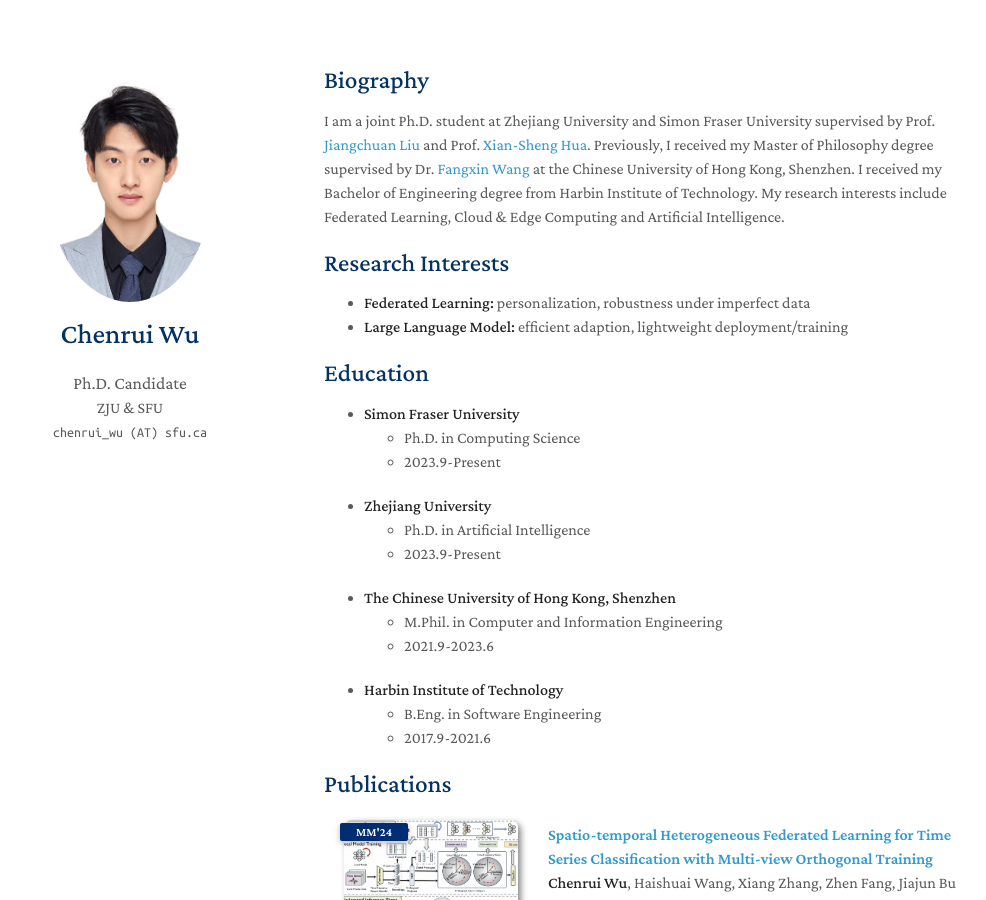
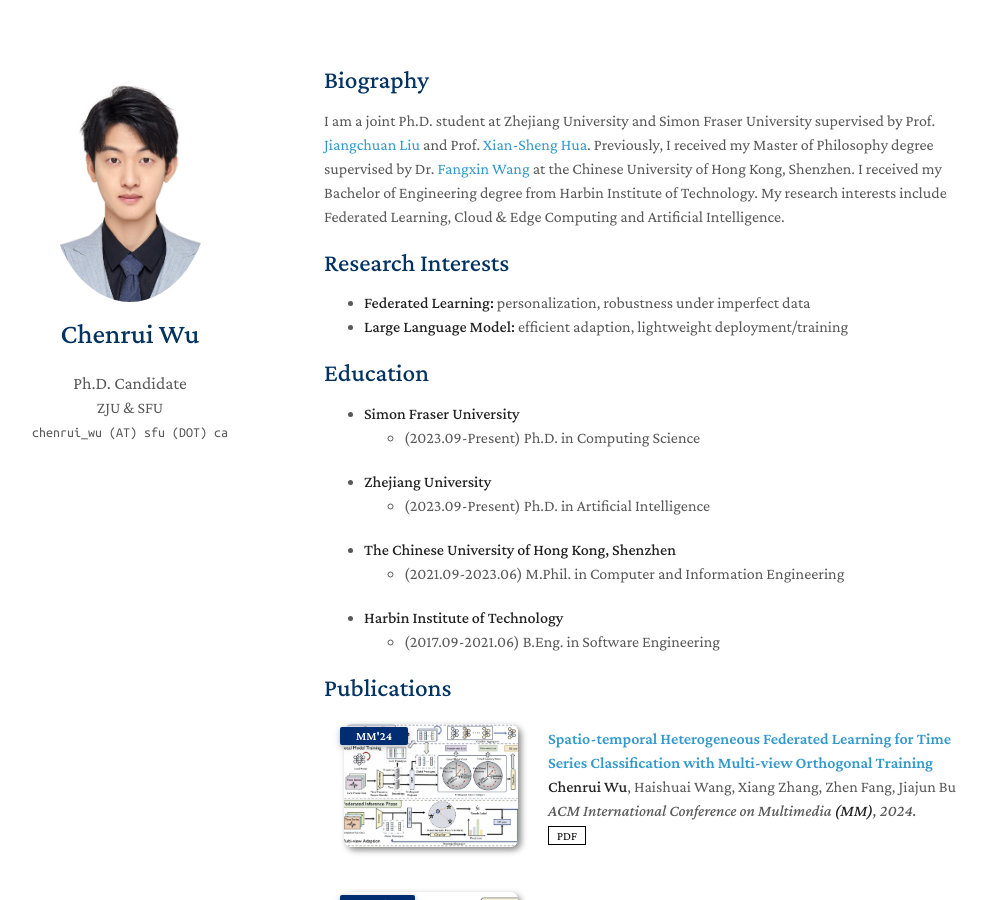
Before and after one commit to wuchenrui/wuchenrui.github.io, a Jekyll site: the page built from index.md, in a window 1280 px wide and 900 px high. Shown: the whole window, without its empty margins (146-1132 px from the left). Built offline with Jekyll 4.4.1, drawn with Linux system fonts in a browser that asks for light colours; a style sheet for code colours, icons or effects is not loaded; our own code applies the rules of GitHub Pages for plain Markdown files.

Commit message:
Add files via upload

```diff
--- a/_config.yml
+++ b/_config.yml
@@ -2,7 +2,7 @@
 title: Chenrui Wu
 position: Ph.D. Candidate
 affiliation: ZJU & SFU
-email: chenrui_wu (AT) sfu.ca
+email: chenrui_wu (AT) sfu (DOT) ca
 
 # Search Engine Optimization (SEO)
 # The following information is used to improve the website traffic from search engines, e.g., Google.
--- a/index.md
+++ b/index.md
@@ -20,20 +20,14 @@
 - **Large Language Model:** efficient adaption, lightweight deployment/training
 
 ## Education
-
 - **Simon Fraser University**
-  - Ph.D. in Computing Science
-  - 2023.9-Present
+  - (2023.09-Present) Ph.D. in Computing Science
 - **Zhejiang University**
-  - Ph.D. in Artificial Intelligence
-  - 2023.9-Present
+  - (2023.09-Present) Ph.D. in Artificial Intelligence
 - **The Chinese University of Hong Kong, Shenzhen**
-  - M.Phil. in Computer and Information Engineering
-  - 2021.9-2023.6
+  - (2021.09-2023.06) M.Phil. in Computer and Information Engineering
 - **Harbin Institute of Technology**
-  - B.Eng. in Software Engineering
-  - 2017.9-2021.6
-
+  - (2017.09-2021.06) B.Eng. in Software Engineering
 
 {% include_relative _includes/publications.md %}
 
```
